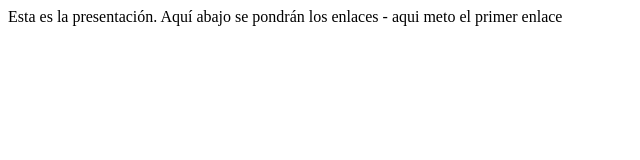
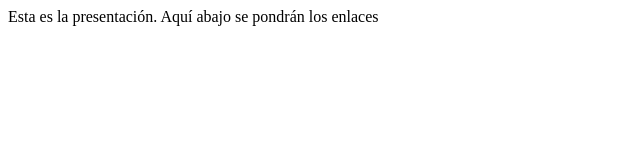
Before and after one commit to jalemrubio/pruebacolaboracion, a plain HTML site: page index.html in a window 1280 px wide. Shown: the whole page, without its empty margins (0-640 px from the left). Drawn offline with Linux system fonts and the light colour scheme.

Commit message:
reseteo, solo dejo el index

```diff
--- a/index.html
+++ b/index.html
@@ -5,7 +5,6 @@
 <body>
 Esta es la presentación. Aquí abajo se pondrán los enlaces
 
-- aqui meto el primer enlace
 </body>
 
 
```
